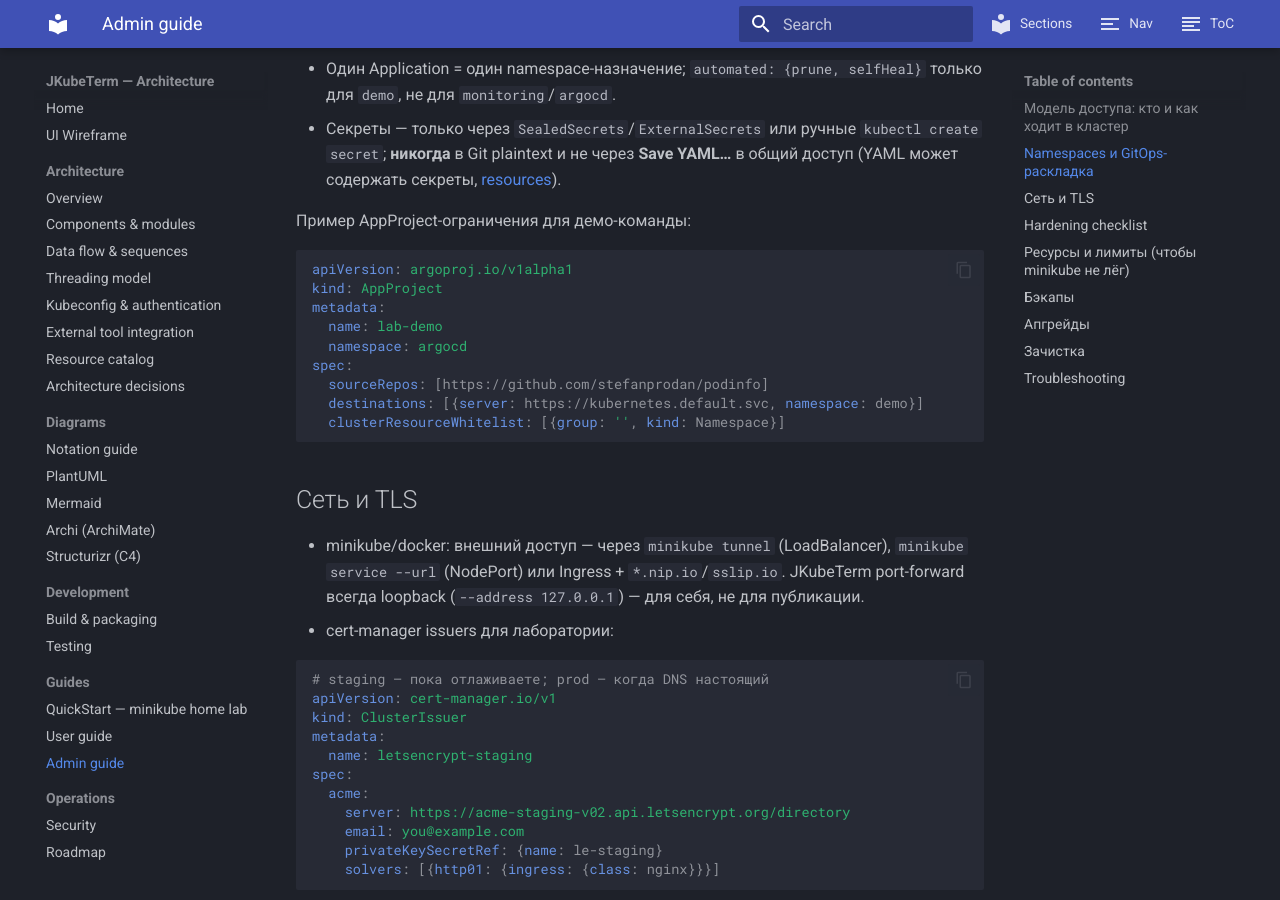
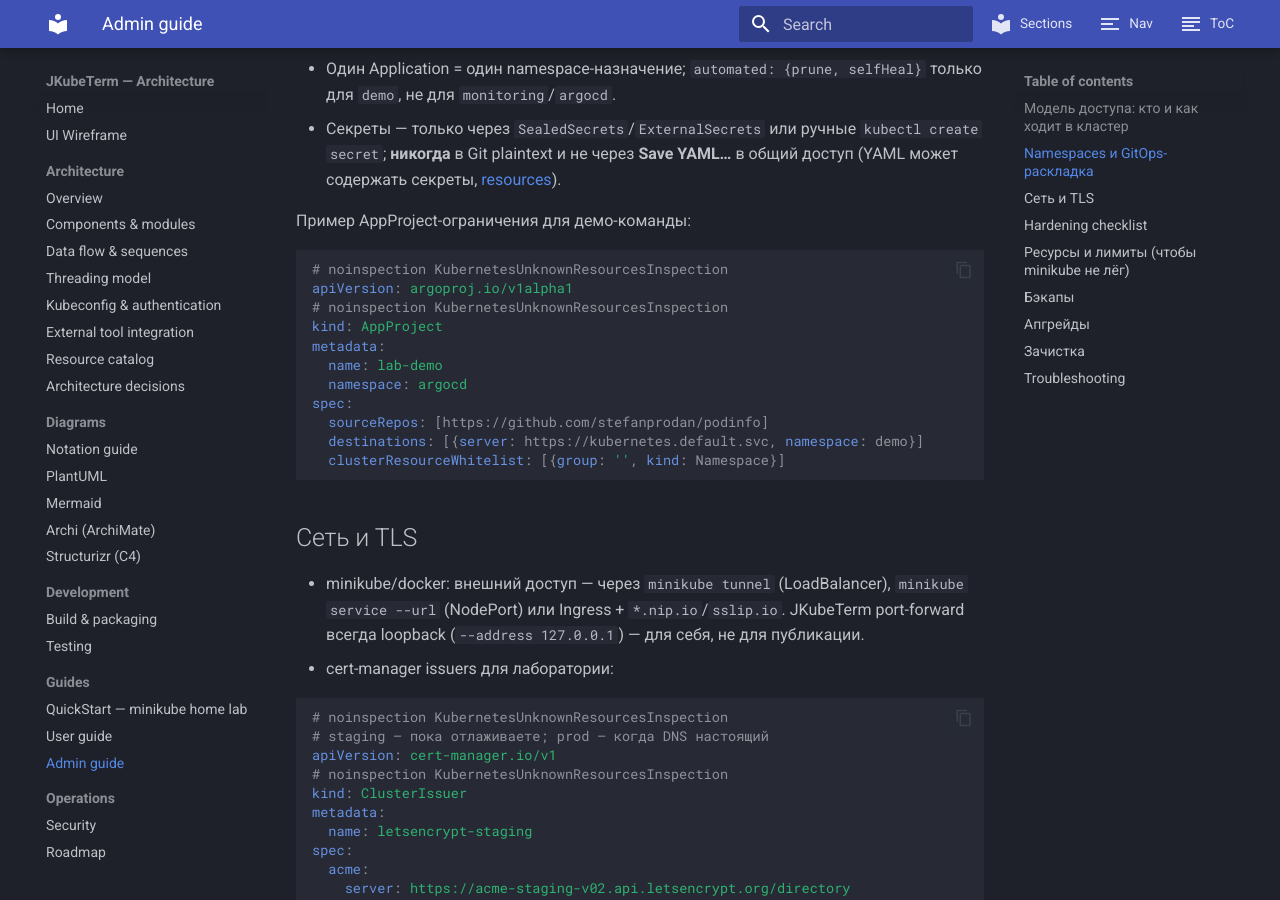
Before and after one commit to kotenev/JKubeTerm, an MkDocs documentation site: the page built from docs/guides/admin-guide.md, in a window 1280 px wide and 900 px high, scrolled down 1839 px. Built offline with MkDocs 1.6.1 and Material for MkDocs 9.7.7, drawn with Linux system fonts in a browser that asks for light colours; some of the changed text lies outside the part shown.

Commit message:
Закрыл все 5 warning: - admin-guide.md:67/68/88/89 — добавил # noinspection KubernetesUnknownResourcesInspection перед apiVersion: и kind: в блоках AppProject и ClusterIssuer (та же схема, что уже сработала для Application в quickstart). - admin-guide.md:185 и user-guide.md:89 — убрал фрагментные ссылки #helm-releases/#access-map (IDE-резолвер их не видит), заменил на ссылки на страницу целиком + явное название раздела; явные {#...} на целевых заголовках тоже убраны, чтобы не плодить ложные срабатывания. Остались только фрагменты на architecture/*.md#N-... — они резолвятся (там заголовки ## N. Title, авто-слаг совпадает). mkdocs build --strict чистый.

````diff
--- a/docs/guides/admin-guide.md
+++ b/docs/guides/admin-guide.md
@@ -64,7 +64,9 @@ kubectl -n default create token lab-viewer --duration=24h
 Пример AppProject-ограничения для демо-команды:
 
 ```yaml
+# noinspection KubernetesUnknownResourcesInspection
 apiVersion: argoproj.io/v1alpha1
+# noinspection KubernetesUnknownResourcesInspection
 kind: AppProject
 metadata:
   name: lab-demo
@@ -84,8 +86,10 @@ spec:
 - cert-manager issuers для лаборатории:
 
 ```yaml
+# noinspection KubernetesUnknownResourcesInspection
 # staging — пока отлаживаете; prod — когда DNS настоящий
 apiVersion: cert-manager.io/v1
+# noinspection KubernetesUnknownResourcesInspection
 kind: ClusterIssuer
 metadata:
   name: letsencrypt-staging
````
Also changed, not shown: other parts of docs/guides/admin-guide.md (+1 -1 lines), docs/guides/quickstart-minikube.md (+1 -1 lines), docs/guides/user-guide.md (+2 -2 lines).
